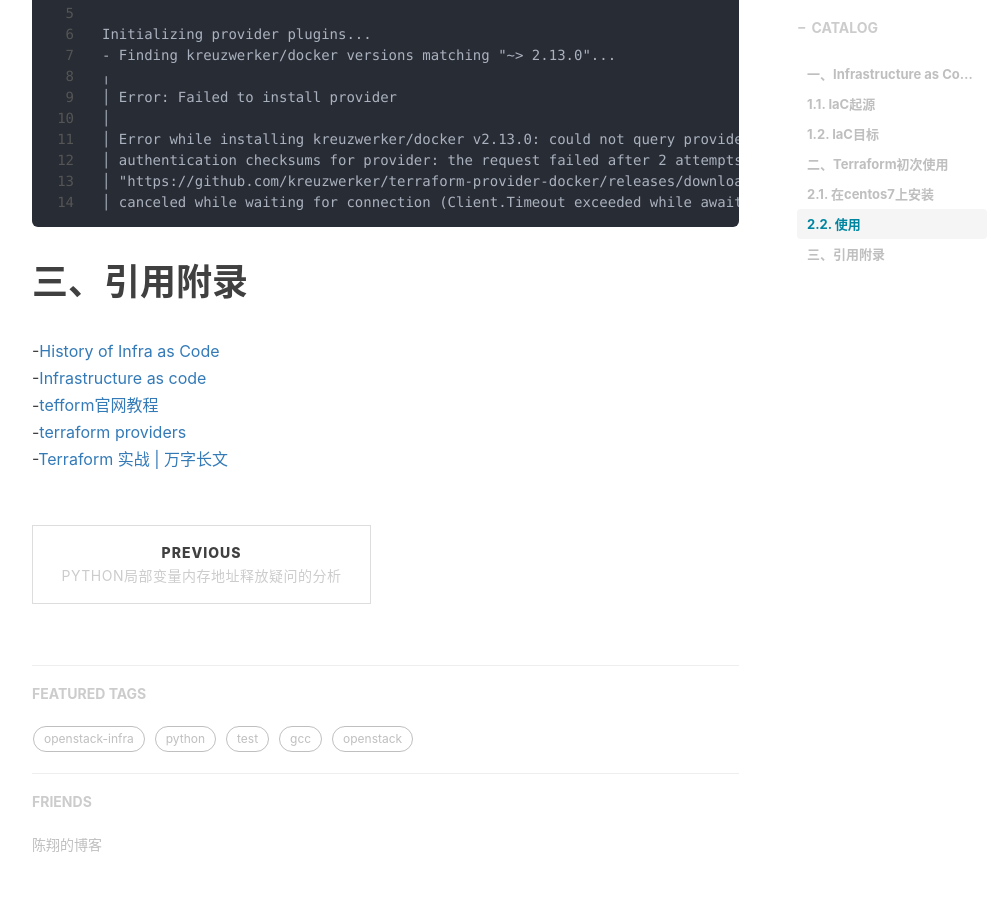
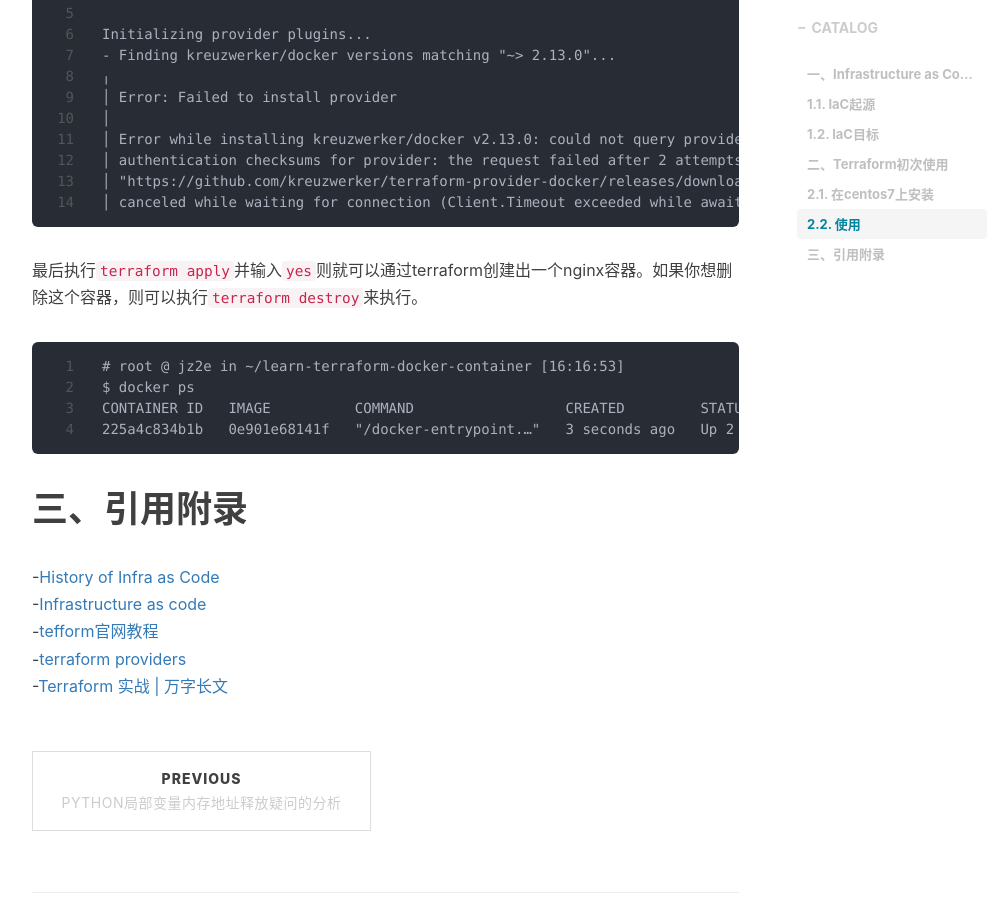
Before and after one commit to shihai1991/shihai1991.github.io, a Jekyll site: the page built from _posts/2022-06-10-Terraform初体验.md, in a window 1280 px wide and 900 px high, scrolled down 2796 px. Shown: the whole window, without its empty margins (233-1236 px from the left). Built offline with Jekyll 4.4.1, drawn with Linux system fonts in a browser that asks for light colours; nearby versions of some CDN libraries; comment, search, counter and statistics services are not loaded.

Commit message:
Update 2022-06-10-Terraform初体验.md

````diff
--- a/_posts/2022-06-10-Terraform初体验.md
+++ b/_posts/2022-06-10-Terraform初体验.md
@@ -89,6 +89,13 @@ Initializing provider plugins...
 │ "https://github.com/kreuzwerker/terraform-provider-docker/releases/download/v2.13.0/terraform-provider-docker_2.13.0_SHA256SUMS": net/http: request
 │ canceled while waiting for connection (Client.Timeout exceeded while awaiting headers)
 ```
+最后执行`terraform apply`并输入`yes`则就可以通过terraform创建出一个nginx容器。如果你想删除这个容器，则可以执行`terraform destroy`来执行。
+```
+# root @ jz2e in ~/learn-terraform-docker-container [16:16:53]
+$ docker ps
+CONTAINER ID   IMAGE          COMMAND                  CREATED         STATUS         PORTS                      NAMES
+225a4c834b1b   0e901e68141f   "/docker-entrypoint.…"   3 seconds ago   Up 2 seconds   0.0.0.0:8000->80/tcp       tutorial
+```
 
 # 三、引用附录
 -[History of Infra as Code](https://www.infoq.com/presentations/history-infra-as-code/)
````
